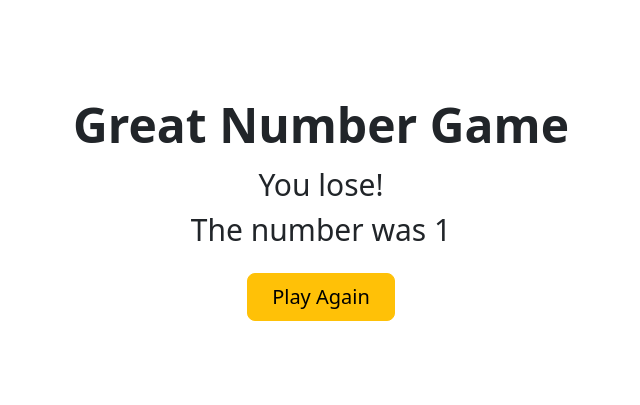
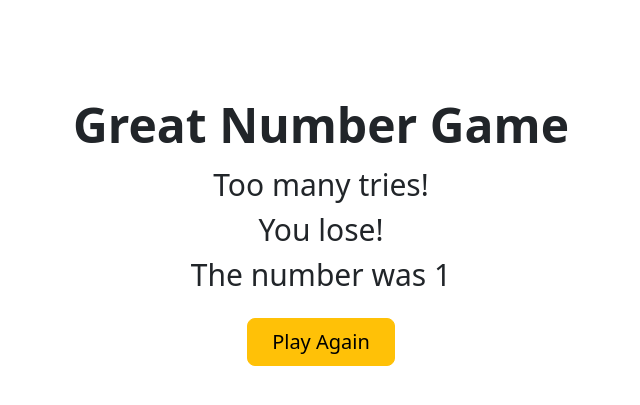
Before and after one commit to dreessen-n/great_number_game, a Flask app: page / in a window 1280 px wide. Shown: the top 405 px of the page, without its empty margins (319-959 px from the left). Run offline with Flask 2, Linux system fonts and the light colour scheme; the visitor is signed in with stand-in values (Sample User, id 1).

Commit message:
Add 'too many tries' to index

```diff
--- a/templates/index.html
+++ b/templates/index.html
@@ -21,7 +21,8 @@
             <!-- Add logic statements here to show if guess is right, wrong, winner or too many tries -->
             {% if session['count'] == 5 %}
                 <div class="loser">
-                    <p class="lead">You lose!<br>
+                    <p class="lead">Too many tries!<br>
+                    You lose!<br>
                     The number was {{ session['comp_guess'] }}</p>
                     <a class="btn btn-primary btn-lg px-4 gap-3 btn-warning" href="/end_session" role="button">Play Again</a>
                 </div>
```
